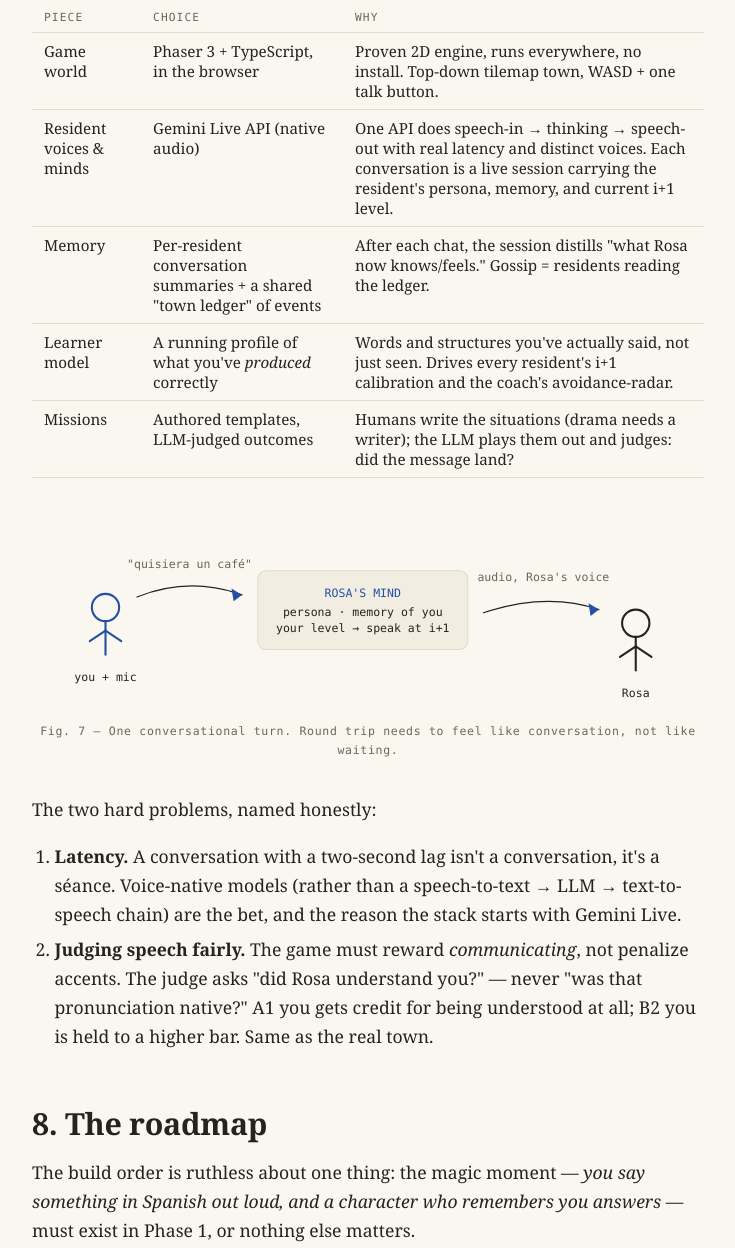
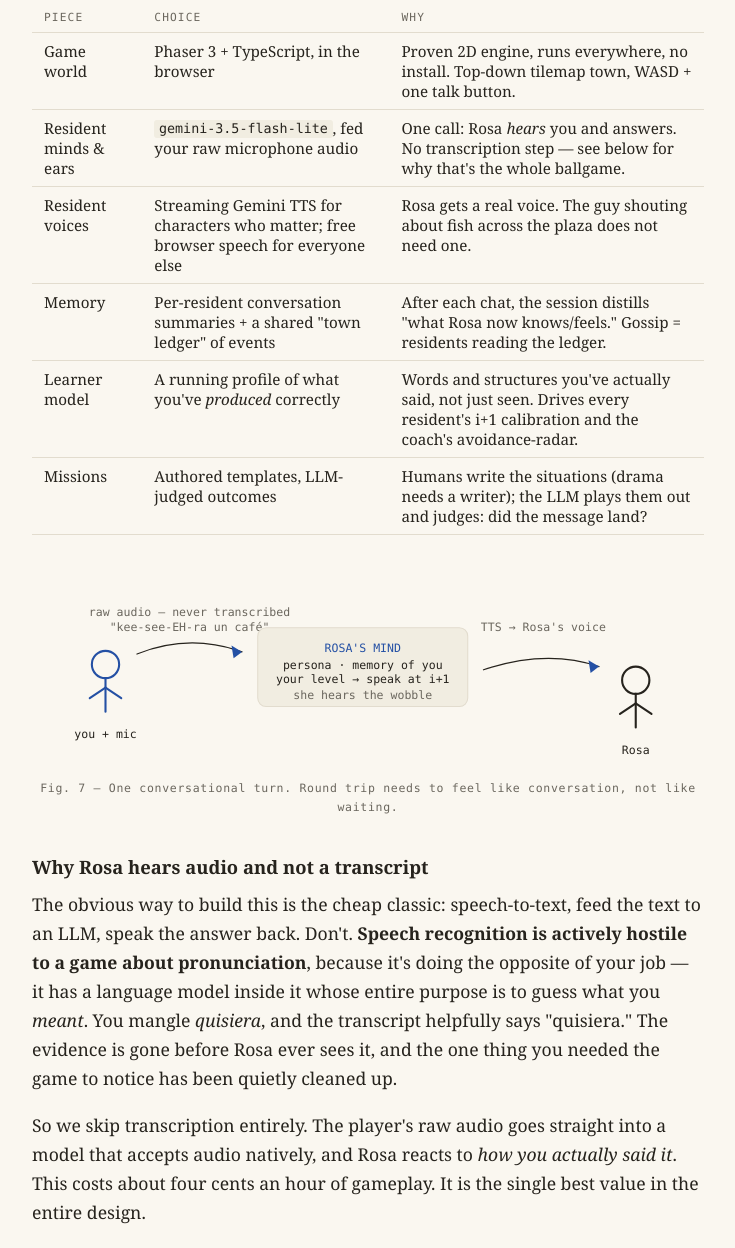
Before and after one commit to dastan92/passport, a plain HTML site: page docs/index.html in a window 1280 px wide. Shown: the part 8772-10020 px from the top of the page, without its empty margins (272-1007 px from the left). Drawn offline with Linux system fonts and the light colour scheme.

Commit message:
Tech section: audio-in Flash-Lite architecture with real costs

```diff
--- a/docs/index.html
+++ b/docs/index.html
@@ -548,7 +548,8 @@ If you're looking for the genre: it plays like <strong>Pokémon Silver</strong>
 <table>
   <tr><th>Piece</th><th>Choice</th><th>Why</th></tr>
   <tr><td>Game world</td><td>Phaser 3 + TypeScript, in the browser</td><td>Proven 2D engine, runs everywhere, no install. Top-down tilemap town, WASD + one talk button.</td></tr>
-  <tr><td>Resident voices &amp; minds</td><td>Gemini Live API (native audio)</td><td>One API does speech-in → thinking → speech-out with real latency and distinct voices. Each conversation is a live session carrying the resident's persona, memory, and current i+1 level.</td></tr>
+  <tr><td>Resident minds &amp; ears</td><td><code>gemini-3.5-flash-lite</code>, fed your raw microphone audio</td><td>One call: Rosa <em>hears</em> you and answers. No transcription step — see below for why that's the whole ballgame.</td></tr>
+  <tr><td>Resident voices</td><td>Streaming Gemini TTS for characters who matter; free browser speech for everyone else</td><td>Rosa gets a real voice. The guy shouting about fish across the plaza does not need one.</td></tr>
   <tr><td>Memory</td><td>Per-resident conversation summaries + a shared "town ledger" of events</td><td>After each chat, the session distills "what Rosa now knows/feels." Gossip = residents reading the ledger.</td></tr>
   <tr><td>Learner model</td><td>A running profile of what you've <em>produced</em> correctly</td><td>Words and structures you've actually said, not just seen. Drives every resident's i+1 calibration and the coach's avoidance-radar.</td></tr>
   <tr><td>Missions</td><td>Authored templates, LLM-judged outcomes</td><td>Humans write the situations (drama needs a writer); the LLM plays them out and judges: did the message land?</td></tr>
@@ -564,14 +565,16 @@ If you're looking for the genre: it plays like <strong>Pokémon Silver</strong>
   <text class="svg-label" x="70" y="160" text-anchor="middle">you + mic</text>
   <path class="sk-thin" d="M 100 80 Q 150 60 200 78"/>
   <polygon class="fill-accent" points="200,78 190,72 192,84"/>
-  <text class="svg-label svg-label-muted" x="150" y="52" text-anchor="middle">"quisiera un café"</text>
+  <text class="svg-label svg-label-muted" x="150" y="44" text-anchor="middle">raw audio — never transcribed</text>
+  <text class="svg-label svg-label-muted" x="150" y="58" text-anchor="middle">"kee-see-EH-ra un café"</text>
   <rect class="fill-card" x="215" y="55" width="200" height="75" rx="8"/>
-  <text class="svg-label svg-label-accent" x="315" y="80" text-anchor="middle">ROSA'S MIND</text>
-  <text class="svg-label" x="315" y="98" text-anchor="middle">persona · memory of you</text>
-  <text class="svg-label" x="315" y="113" text-anchor="middle">your level → speak at i+1</text>
+  <text class="svg-label svg-label-accent" x="315" y="78" text-anchor="middle">ROSA'S MIND</text>
+  <text class="svg-label" x="315" y="94" text-anchor="middle">persona · memory of you</text>
+  <text class="svg-label" x="315" y="108" text-anchor="middle">your level → speak at i+1</text>
+  <text class="svg-label svg-label-muted" x="315" y="123" text-anchor="middle">she hears the wobble</text>
   <path class="sk-thin" d="M 430 95 Q 490 75 540 92"/>
   <polygon class="fill-accent" points="540,92 530,86 532,98"/>
-  <text class="svg-label svg-label-muted" x="487" y="65" text-anchor="middle">audio, Rosa's voice</text>
+  <text class="svg-label svg-label-muted" x="487" y="58" text-anchor="middle">TTS → Rosa's voice</text>
   <circle class="sk" cx="575" cy="105" r="13"/>
   <line class="sk" x1="575" y1="118" x2="575" y2="150"/>
   <line class="sk" x1="575" y1="127" x2="560" y2="137"/>
@@ -581,12 +584,24 @@ If you're looking for the genre: it plays like <strong>Pokémon Silver</strong>
 <figcaption>Fig. 7 — One conversational turn. Round trip needs to feel like conversation, not like waiting.</figcaption>
 </figure>
 
-<p>The two hard problems, named honestly:</p>
+<h3>Why Rosa hears audio and not a transcript</h3>
 
-<ol>
-  <li><strong>Latency.</strong> A conversation with a two-second lag isn't a conversation, it's a séance. Voice-native models (rather than a speech-to-text → LLM → text-to-speech chain) are the bet, and the reason the stack starts with Gemini Live.</li>
-  <li><strong>Judging speech fairly.</strong> The game must reward <em>communicating</em>, not penalize accents. The judge asks "did Rosa understand you?" — never "was that pronunciation native?" A1 you gets credit for being understood at all; B2 you is held to a higher bar. Same as the real town.</li>
-</ol>
+<p>The obvious way to build this is the cheap classic: speech-to-text, feed the text to an LLM, speak the answer back. Don't. <strong>Speech recognition is actively hostile to a game about pronunciation</strong>, because it's doing the opposite of your job — it has a language model inside it whose entire purpose is to guess what you <em>meant</em>. You mangle <em>quisiera</em>, and the transcript helpfully says "quisiera." The evidence is gone before Rosa ever sees it, and the one thing you needed the game to notice has been quietly cleaned up.</p>
+
+<p>So we skip transcription entirely. The player's raw audio goes straight into a model that accepts audio natively, and Rosa reacts to <em>how you actually said it</em>. This costs about four cents an hour of gameplay. It is the single best value in the entire design.</p>
+
+<div class="aside">
+<span class="eyebrow">The Flash-Lite trap</span>
+Two things worth knowing if you're building this. First, <strong>no Flash-Lite model supports the realtime Live API</strong> — that's a different, pricier model tier. Second, and more surprising: <em>the newest Flash-Lite is not the cheapest one.</em> They've been getting more expensive with each release. What makes <code>3.5-flash-lite</code> the right pick anyway is a quiet detail in the pricing table — it's the only one that bills audio input at the plain text rate instead of surcharging it. For a game that is <em>nothing but</em> audio input, that's the whole decision.<details class="fn"><summary>6</summary><span class="fn-body">Verified against Google's docs in August 2026. All the TTS and Live models here are still <em>preview</em>, so IDs and prices can move without deprecation notice — re-check before writing a cheque. Rough figures used above: audio in at $0.30/M tokens (~32 tokens/second of speech), streaming TTS at $20/M audio out.</span></details>
+</div>
+
+<h3>What we're giving up, honestly</h3>
+
+<p>The premium option is Google's Live API — true native audio in and out, sub-second, the closest thing to a phone call. It runs roughly $0.30/hour versus our $0.05–0.15, which isn't the problem. The problem is that it's still a preview product, and we'd be betting a whole game's feel on it.</p>
+
+<p>What the cheaper path costs us is real and worth naming: <strong>about a second of latency, and no interruption.</strong> You can't talk over Rosa. Real conversations are full of barge-in — that's a genuine loss, and if Phase 1 playtests say the town feels like a walkie-talkie, the Live API is the escape hatch and the architecture is designed so we can swap to it without touching anything else.</p>
+
+<p><strong>Judging speech fairly.</strong> One rule, and it's load-bearing: the game rewards <em>communicating</em>, never accent. The judge asks "did Rosa understand you?" — not "was that native?" A1 you gets credit for being understood at all; B2 you is held to a higher bar. Same as the real town, where nobody has ever been refused bread for rolling an R badly.</p>
 
 <h2>8. The roadmap</h2>
 
```
